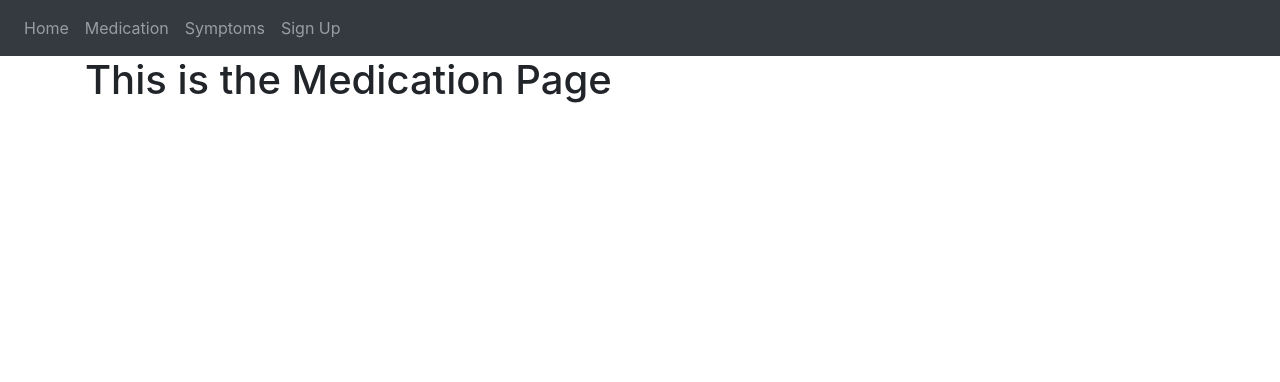
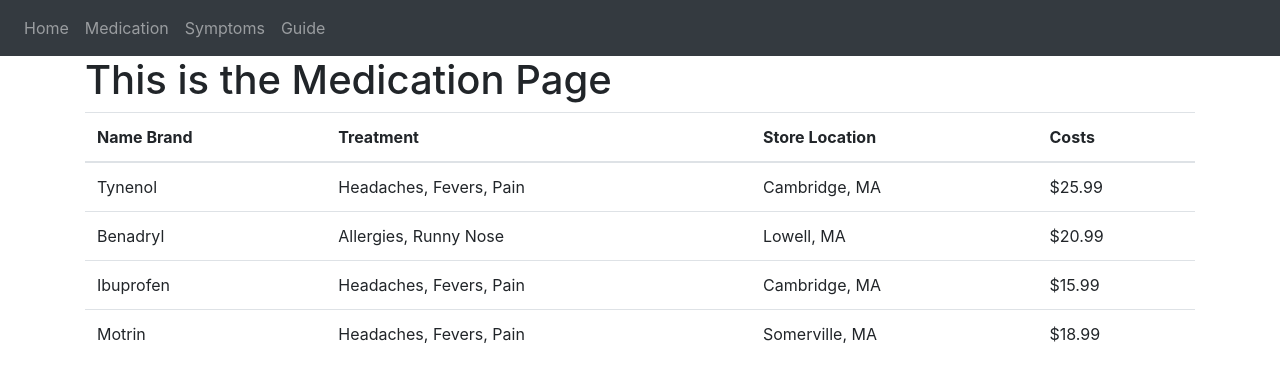
Before and after one commit to ChapAl94/MedicationFinder, a Flask app: page /medication in a window 1280 px wide. Shown: the top 382 px of the page. Run offline with Flask 2, Linux system fonts and the light colour scheme; some libraries are stand-ins or nearby versions.

Commit message:
Second Commit Updated GUI

```diff
--- a/website/templates/base.html
+++ b/website/templates/base.html
@@ -35,7 +35,7 @@
                 <a class="nav-item nav-link" id="home" href="/">Home</a>
                 <a class="nav-item nav-link" id="medication" href="/medication">Medication</a>
                 <a class="nav-item nav-link" id="symptoms" href="/symptoms">Symptoms</a>
-                <a class="nav-item nav-link" id="signUp" href="/sign-up">Sign Up</a>
+                <a class="nav-item nav-link" id="guide" href="/guide">Guide</a>
               </div>
             </div>
           </nav>
--- /dev/null
+++ b/website/templates/guide.html
@@ -0,0 +1,5 @@
+{% extends "base.html" %} {% block title %}Guide{% endblock %}
+
+{% block content %}
+<h1> This is the Guide Page</h1>
+{% endblock %}
--- a/website/templates/medication.html
+++ b/website/templates/medication.html
@@ -2,4 +2,40 @@
 
 {% block content %}
 <h1> This is the Medication Page</h1>
+<table class="table">
+    <thead>
+      <tr>
+        <th scope="col">Name Brand</th>
+        <th scope="col">Treatment</th>
+        <th scope="col">Store Location</th>
+        <th scope="col">Costs</th>
+      </tr>
+    </thead>
+    <tbody>
+      <tr>
+        <td>Tynenol</td>
+        <td>Headaches, Fevers, Pain</td>
+        <td>Cambridge, MA</td>
+        <td>$25.99</td>
+      </tr>
+      <tr>
+        <td>Benadryl</td>
+        <td>Allergies, Runny Nose</td>
+        <td>Lowell, MA</td>
+        <td>$20.99</td>
+      </tr>
+      <tr>
+        <td>Ibuprofen</td>
+        <td>Headaches, Fevers, Pain</td>
+        <td>Cambridge, MA</td>
+        <td>$15.99</td>
+      </tr>
+      <tr>
+        <td>Motrin</td>
+        <td>Headaches, Fevers, Pain</td>
+        <td>Somerville, MA</td>
+        <td>$18.99</td>
+      </tr>
+    </tbody>
+  </table>
 {% endblock %}
--- a/website/views.py
+++ b/website/views.py
@@ -15,3 +15,7 @@
 @views.route('/medication')
 def medication():
     return render_template("medication.html")
+
+@views.route('/guide')
+def guide():
+    return render_template("guide.html")
```
Also changed, not shown: website/templates/home.html (+39 -1 lines), website/static/PatientOne.jpg (added), website/static/PatientThree.jpg (added), website/static/PatientTwo.jpg (added).
